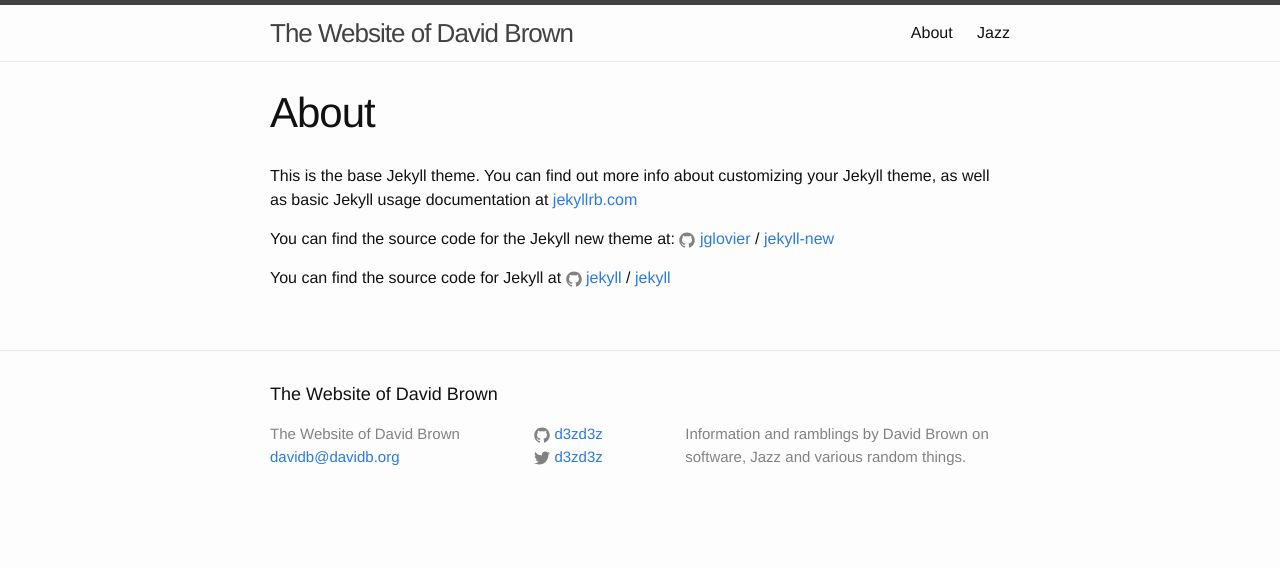
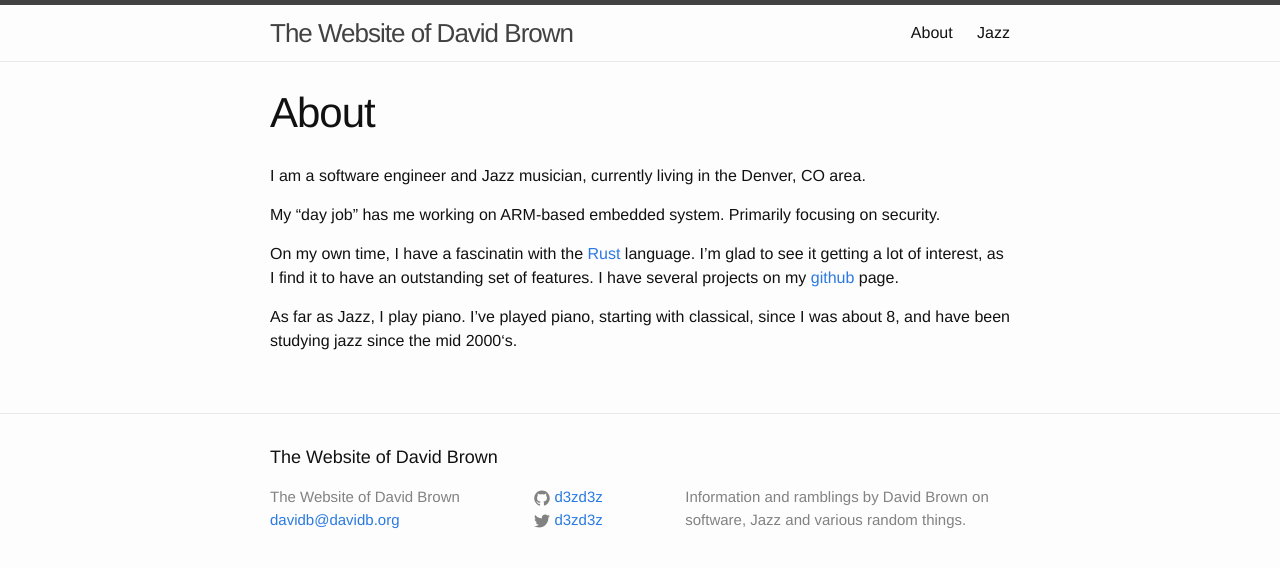
Before and after one commit to d3zd3z/d3zd3z.github.io, a Jekyll site: the page built from about.md, in a window 1280 px wide. Shown: the top 568 px of the page. Built offline with Jekyll 4.4.1, drawn with Linux system fonts in a browser that asks for light colours.

Commit message:
Update about to actually be about me

```diff
--- a/about.md
+++ b/about.md
@@ -4,12 +4,20 @@ title: About
 permalink: /about/
 ---
 
-This is the base Jekyll theme. You can find out more info about customizing your Jekyll theme, as well as basic Jekyll usage documentation at [jekyllrb.com](http://jekyllrb.com/)
+I am a software engineer and Jazz musician, currently living in the
+Denver, CO area.
 
-You can find the source code for the Jekyll new theme at:
-{% include icon-github.html username="jglovier" %} /
-[jekyll-new](https://github.com/jglovier/jekyll-new)
+My &ldquo;day job&rdquo; has me working on ARM-based embedded system.
+Primarily focusing on security.
 
-You can find the source code for Jekyll at
-{% include icon-github.html username="jekyll" %} /
-[jekyll](https://github.com/jekyll/jekyll)
+On my own time, I have a fascinatin with the [Rust][rust] language.
+I'm glad to see it getting a lot of interest, as I find it to have an
+outstanding set of features.  I have several projects on my
+[github][github] page.
+
+As far as Jazz, I play piano.  I've played piano, starting with
+classical, since I was about 8, and have been studying jazz since the
+mid 2000&lsquo;s.
+
+[rust]: https://www.rust-lang.org/en-US/
+[github]: https://github.com/d3zd3z/
```
